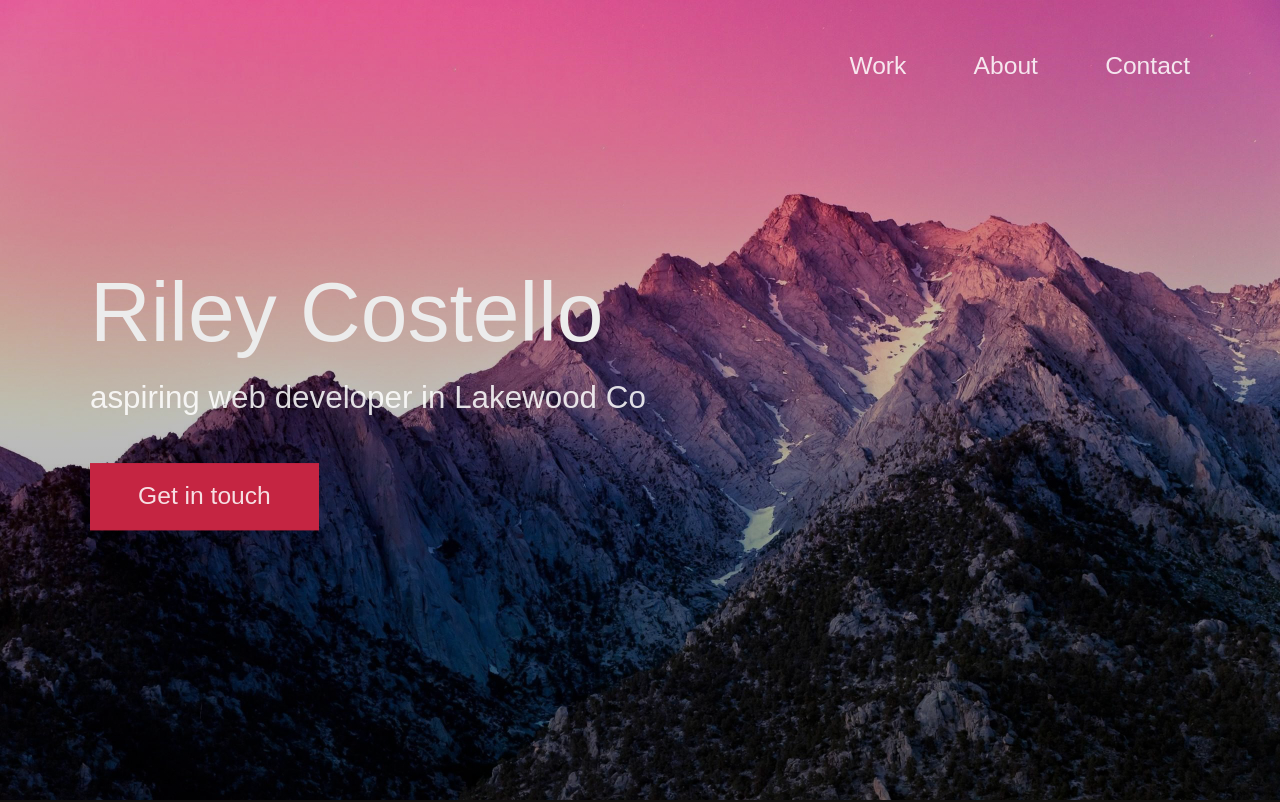
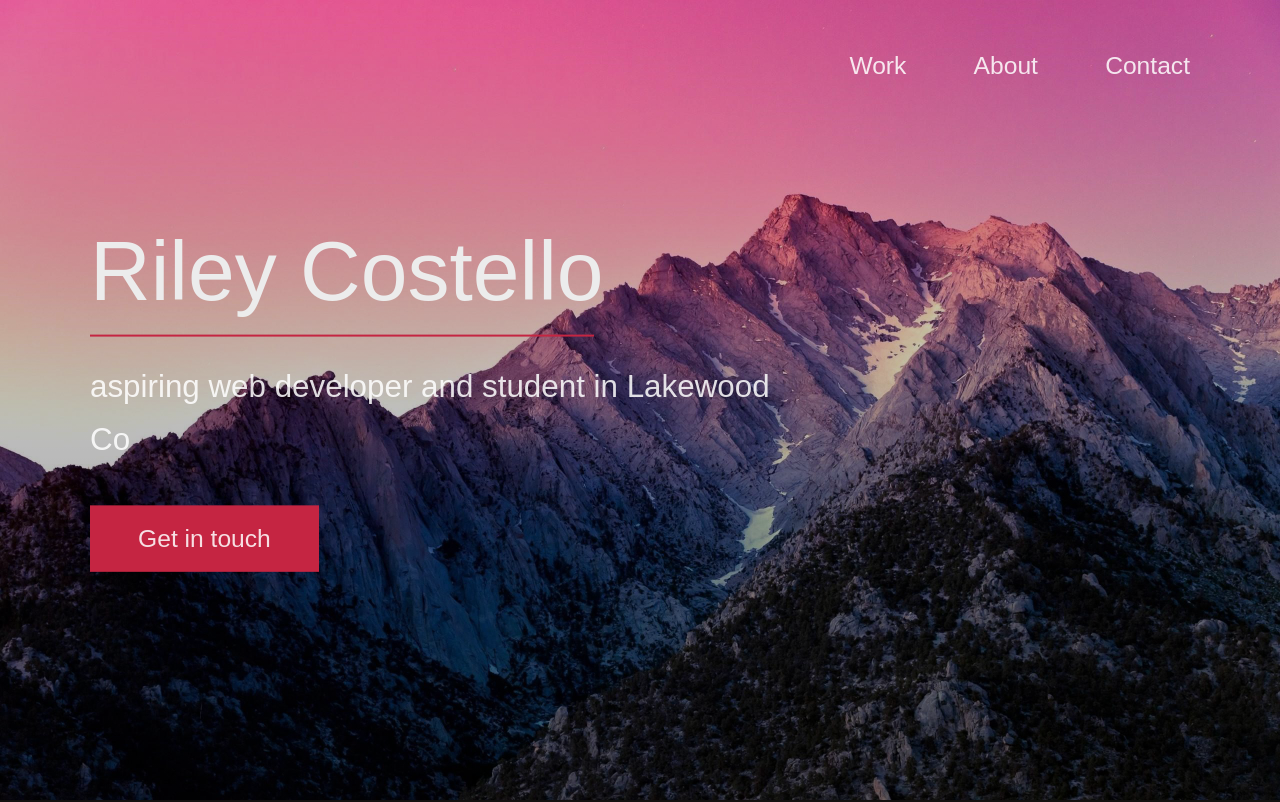
Before and after one commit to Milagro12090/portfolio3, a plain HTML site: page index.html in a window 1280 px wide. Shown: the top 802 px of the page. Drawn offline with Linux system fonts and the light colour scheme.

Commit message:
comments and other minor adjustments

```diff
--- a/assets/style.css
+++ b/assets/style.css
@@ -26,8 +26,6 @@
   --pink: #c52542;
   --white: #ececec;
   --white-1: #ffffffda;
-  --blue: #2929dbda;
-  --green: #33ff2cda;
 
   /*container max dimension declaration for moblie devices*/
 
@@ -136,6 +134,16 @@ h3 {
   }
 }
 
+/*h1, h2 and h3 variables for css and mobile resizing*/
+h1::after {
+  content: "";
+  display: block;
+  height: 2px;
+  width: 45rem;
+  background: var(--pink);
+  margin: var(--gutter-small) 0;
+}
+
 h2 {
   font-size: var(--font-size-large);
   margin-bottom: var(--gutter-medium);
@@ -169,6 +177,8 @@ h3 {
   }
 }
 
+/*same thing for p and a tags*/
+
 p {
   margin: var(--gutter-small-1) 0;
 }
@@ -187,10 +197,14 @@ a {
   outline: 2px solid transparent;
 }
 
+/*brings user back if tabbed*/
+
 body:not(.user-is-tabbing) button:focus,
 body:not(.user-is-tabbing) a:focus {
   outline: none;
 }
+
+/*variable declaration for buttons and button hovers */
 
 .btn {
   position: relative;
@@ -235,6 +249,8 @@ body:not(.user-is-tabbing) a:focus {
   background: transparent;
 }
 
+/*link text variables and resizing*/
+
 .link__text {
   position: relative;
   display: inline-block;
@@ -272,6 +288,7 @@ body:not(.user-is-tabbing) a:focus {
   font-family: sans-serif;
 }
 
+/*back to top button variables and resizing*/
 .back-to-top {
   position: fixed;
   bottom: 4rem;
@@ -303,6 +320,8 @@ body:not(.user-is-tabbing) a:focus {
     right: 1rem;
   }
 }
+
+/*nav items placing and reizing and css variables*/
 
 .nav {
   display: flex;
@@ -368,6 +387,8 @@ body:not(.user-is-tabbing) a:focus {
   background: var(--pink);
 }
 
+/*variables for header and background image along with mobile resizing as well*/
+
 .header {
   background: linear-gradient(rgba(0, 0, 0, 0.1), rgba(0, 0, 0, 0.4)),
     url("./images/header.png");
@@ -401,6 +422,8 @@ body:not(.user-is-tabbing) a:focus {
   }
 }
 
+/*work box items with resizing*/
+
 .work__box {
   display: flex;
   align-items: center;
@@ -422,6 +445,8 @@ body:not(.user-is-tabbing) a:focus {
     margin-bottom: 20rem;
   }
 }
+
+/*work box items*/
 
 .work__links {
   display: flex;
@@ -465,6 +490,8 @@ body:not(.user-is-tabbing) a:focus {
   }
 }
 
+/*about section css and resizing*/
+
 .about__content {
   display: flex;
   flex-direction: row-reverse;
@@ -492,6 +519,8 @@ body:not(.user-is-tabbing) a:focus {
     margin: 0 var(--gutter-huge) 0 0;
   }
 }
+
+/*finally contact and footer section css and resizing*/
 
 .contact__info {
   max-width: var(--container-medium-width);
--- a/index.html
+++ b/index.html
@@ -35,11 +35,9 @@
     <div class="header__text-box row">
       <div class="header__text">
         <h1 class="heading-primary">
-          <!-- Replace the following name with your name -->
           <span>Riley Costello</span>
         </h1>
-        <!-- Put a small paragraph about yourself -->
-        <p>aspiring web developer in Lakewood Co</p>
+        <p>aspiring web developer and student in Lakewood Co</p>
         <a href="#contact" class="btn btn--pink">Get in touch</a>
       </div>
     </div>
@@ -47,14 +45,14 @@
 
   <main role="main">
 
-    <!-- ***** Work ***** -->
+
 
     <section class="work" id="work">
       <div class="row">
         <h2>My Work</h2>
         <div class="work__boxes">
 
-          <!-- Each div with the work__box class is a project. -->
+
 
           <div class="work__box">
             <div class="work__text">
@@ -142,32 +140,27 @@
 
 
 
-    <!-- ***** About ***** -->
+
 
     <section class="about" id="about">
       <div class="row">
         <h2>About Me</h2>
         <div class="about__content">
           <div class="about__text">
-            <!-- Replace the below paragraph with info about yourself -->
             <p>
               I am currently studying full stack web development at Denver University, through their coding bootcamp. I will be (hopefully) graduating in mid March. I am currently working as a kitchen manager at a pizza restaruant near me and I am living in Belmar with my girlfriend Merisa and our cat Ron.
             </p>
-            <!-- Provide a link to your resume -->
             <a href="https://my.indeed.com/p/rileyc-lf43ujx" class="btn">My Resume</a>
           </div>
 
           <div class="about__photo-container">
-            <!-- Add a nice photo of yourself -->
+
             <img class="about__photo" src="./images/riles.png" alt="" />
           </div>
         </div>
       </div>
     </section>
   </main>
-
-  <!-- ***** Contact ***** -->
-
   <section class="contact" id="contact">
     <div class="row">
       <h2>Contact me</h2>
@@ -175,17 +168,17 @@
         <p>
           If you are looking for a simple website for your product or buisness, or if you are looking for an employee with full stack expierience, please dont hesistate to contact me through my email. I will also be creating a fiver soon for smaller projects. Thank you for taking the time to view my site.
         </p>
-        <!-- Replace the email with yours -->
+
         <a href="mailto:rileytcostello@gmail.com" class="btn">rileytcostello@gmail.com</a>
       </div>
     </div>
   </section>
 
-  <!-- ***** Footer ***** -->
+
 
   <footer role="contentinfo" class="footer">
     <div class="row">
-      <!-- Update the links to point to your accounts -->
+
       <ul class="footer__social-links">
 
         <li class="footer__social-link-item">
```
